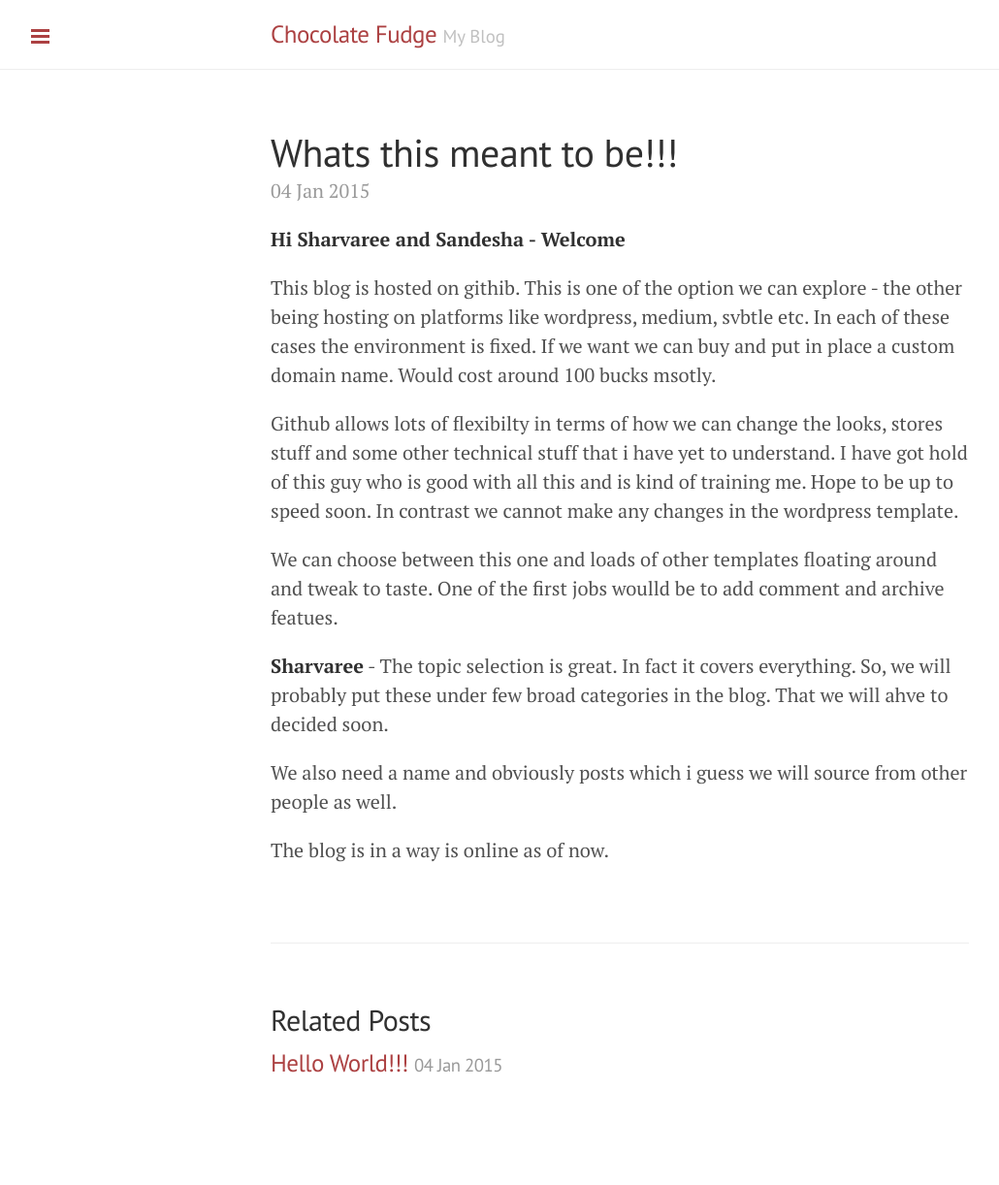
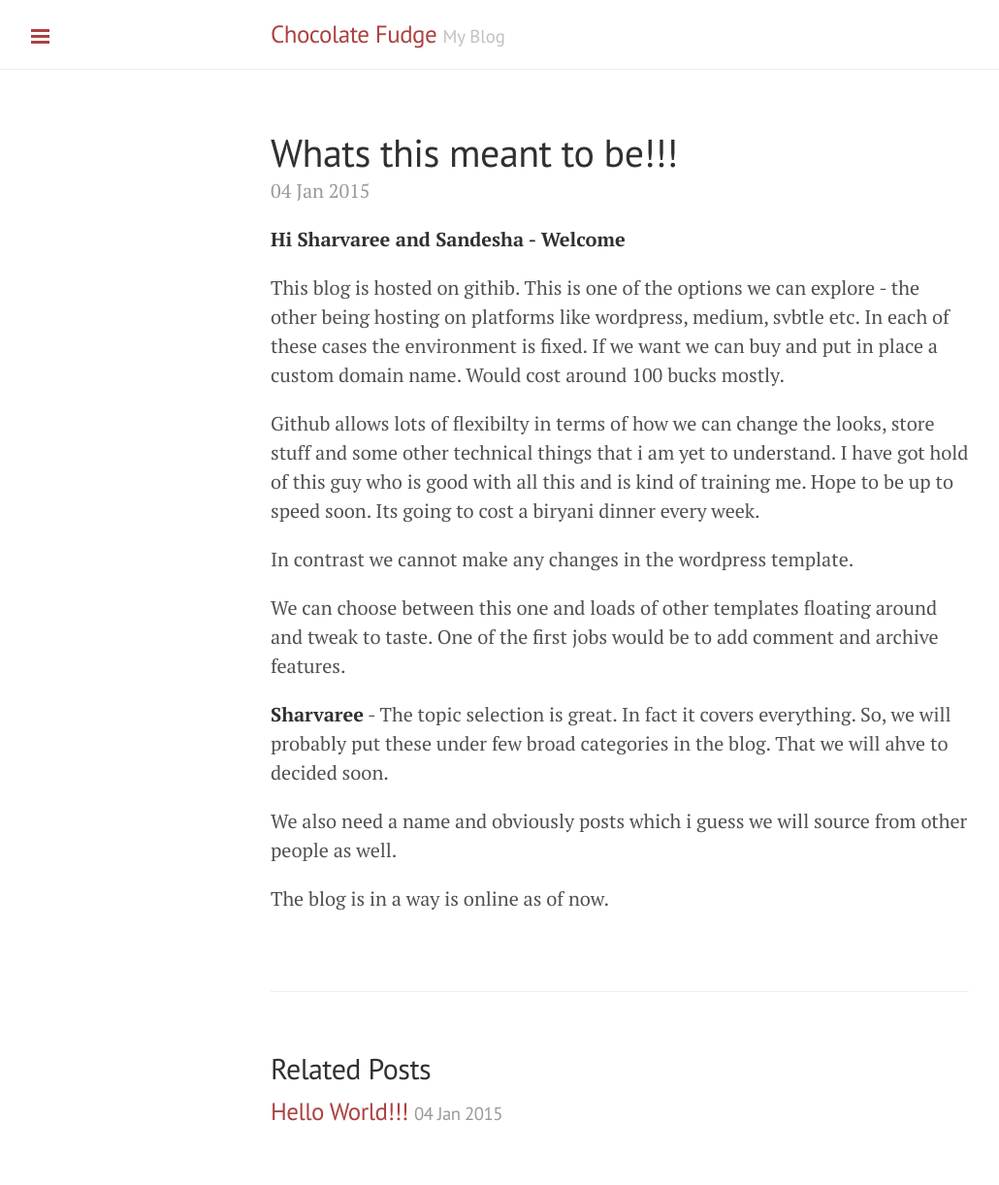
Before and after one commit to auag92/blog, a Jekyll site: the page built from _posts/2015-01-04-Agenda.md, in a window 1280 px wide. Shown: the whole page at 97% size, without its empty margins (1-1031 px from the left). Built offline with Jekyll 4.4.1, drawn with Linux system fonts in a browser that asks for light colours; Markdown is read by kramdown in place of the engine named in the settings; before the commit the page ends 1172 px from its top, so only the background shows below that.

Commit message:
changes in agenda 3

```diff
--- a/_posts/2015-01-04-Agenda.md
+++ b/_posts/2015-01-04-Agenda.md
@@ -7,14 +7,15 @@ title: Whats this meant to be!!!
 **Hi Sharvaree  and Sandesha - Welcome**
 
 This blog is hosted on githib.
-This is one of the option we can explore - the other being hosting on platforms like wordpress, medium, svbtle etc.
+This is one of the options we can explore - the other being hosting on platforms like wordpress, medium, svbtle etc.
 In each of these cases the environment is fixed.
-If we want we can buy and put in place a custom domain name. Would cost around 100 bucks msotly.
+If we want we can buy and put in place a custom domain name. Would cost around 100 bucks mostly.
 
-Github allows lots of flexibilty in terms of how we can change the looks, stores stuff and some other technical stuff that i have yet to understand. I have got hold of this guy who is good with all this and is kind of training me. Hope to be up to speed soon.
+Github allows lots of flexibilty in terms of how we can change the looks, store stuff and some other technical things that i am yet to understand. I have got hold of this guy who is good with all this and is kind of training me. Hope to be up to speed soon. Its going to cost a biryani dinner every week.
+
 In contrast we cannot make any changes in the wordpress template.
 
-We can choose between this one and loads of other templates floating around and tweak to taste. One of the first jobs woulld be to add comment and archive featues.
+We can choose between this one and loads of other templates floating around and tweak to taste. One of the first jobs would be to add comment and archive features.
 
 **Sharvaree** - The topic selection is great. In fact it covers everything. So, we will probably put these under few broad categories in the blog. That we will ahve to decided soon.
 
```
